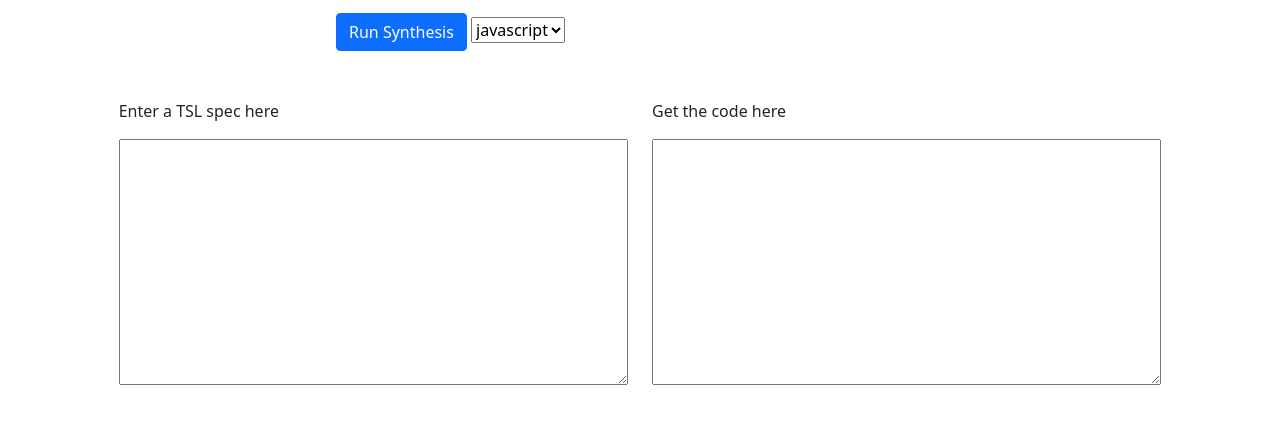
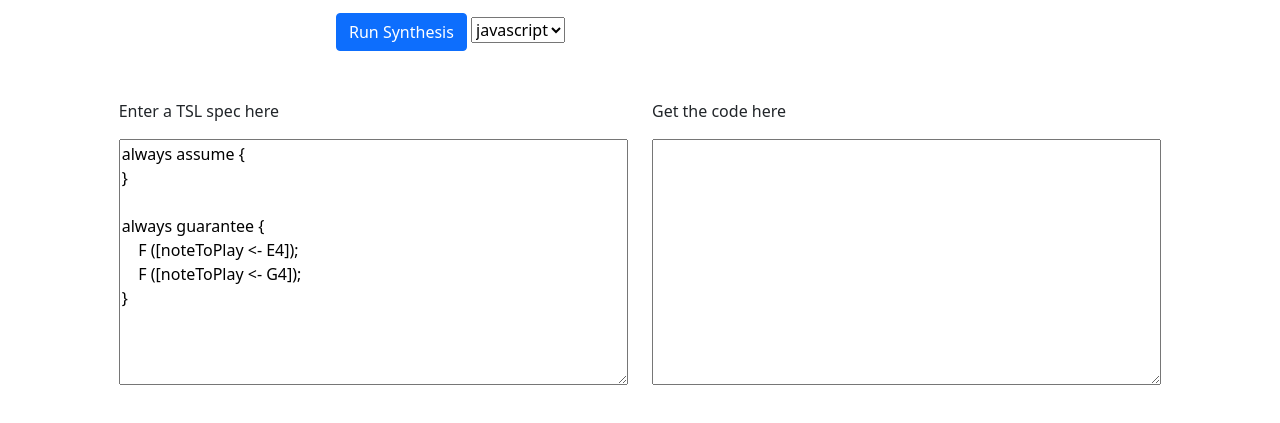
Before and after one commit to Barnard-PL-Labs/tsl-api, a website: page docs/index.html in a window 1280 px wide. Shown: the part 137-560 px from the top of the page. Drawn offline with nearby package versions, Linux system fonts and the light colour scheme.

Commit message:
add default spec

```diff
--- a/docs/index.html
+++ b/docs/index.html
@@ -51,7 +51,15 @@
 <div class="row mx-auto">
     <div class="col-5 offset-1">
       <p>Enter a TSL spec here</p>
-      <textarea class="input-xlarge" id="specBox" rows="10" spellcheck="false" style="min-width:100%"></textarea>
+      <textarea class="input-xlarge" id="specBox" rows="10" spellcheck="false" style="min-width:100%">
+always assume {
+}
+
+always guarantee {
+    F ([noteToPlay <- E4]);
+    F ([noteToPlay <- G4]);
+}
+</textarea>
     </div>
     <div class="col-5">
       <p>Get the code here</p>
```
